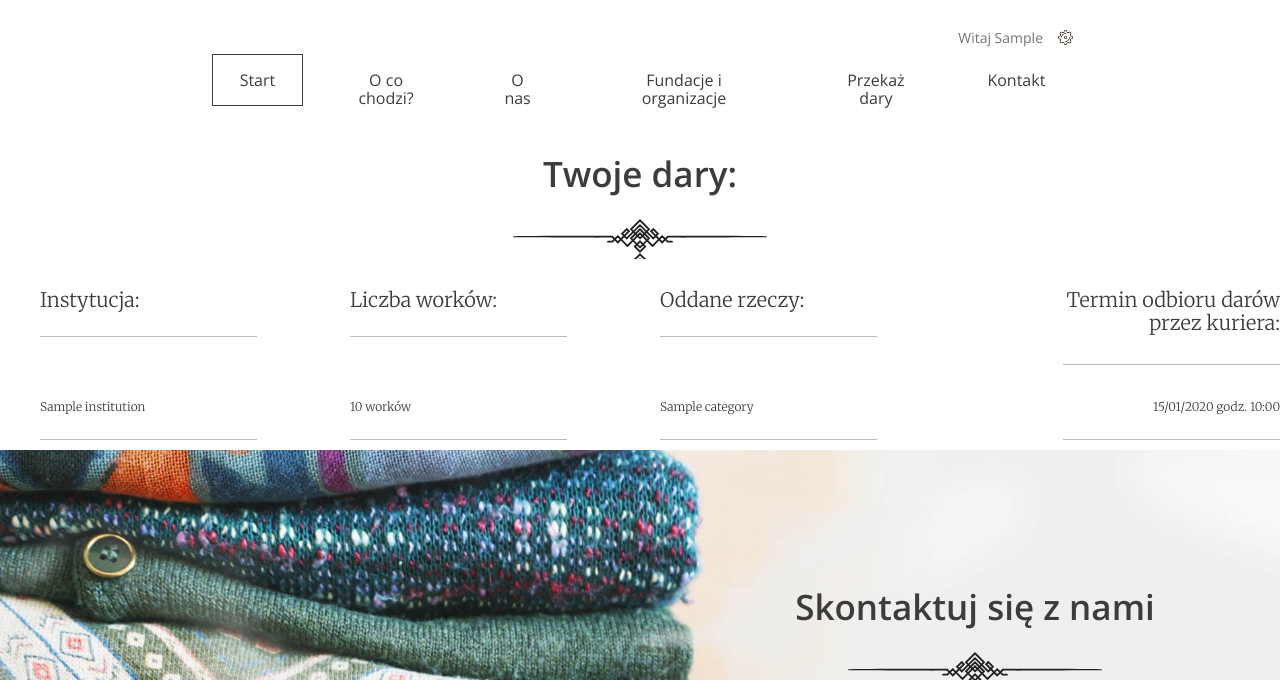
After one commit to Agata999/into-the-right-hands, a Django app: a page that uses donation/templates/base.html in a window 1280 px wide. The commit adds this page. Shown: the top 680 px of the page. Run offline with Django 3.2, Linux system fonts and the light colour scheme; a user stored in the database is signed in; tables that the repository leaves empty hold one stand-in row (values such as "Sample post").

Commit message:
Add user's donations view

```diff
--- a/donation/templates/base.html
+++ b/donation/templates/base.html
@@ -17,7 +17,7 @@
             Witaj {{ user.first_name }}
             <ul class="dropdown">
               <li><a href="{% url 'user' user.id %}">Profil</a></li>
-              <li><a href="#">Ustawienia</a></li>
+              <li><a href="{% url 'user_donations' user.id %}">Twoje dary</a></li>
                 {% if user.is_superuser %}
               <li><a href="/admin/">Panel administracyjny</a></li>
                 {% endif %}
--- a/donation/templates/user.html
+++ b/donation/templates/user.html
@@ -6,9 +6,9 @@
 
       <div class="about-us--text">
         <h2>Twoje dane:</h2>
-        <p>Imię: {{ user.first_name }}</p>
-        <p>Nazwisko: {{ user.last_name }}</p>
-        <p>e-mail: {{ user.email }}</p>
+        <p class="text">Imię: {{ user.first_name }}</p>
+        <p class="text">Nazwisko: {{ user.last_name }}</p>
+        <p class="text">e-mail: {{ user.email }}</p>
       </div>
     </section>
 {% endblock %}
--- /dev/null
+++ b/donation/templates/user_donations.html
@@ -0,0 +1,63 @@
+{% extends "base.html" %}
+{% load static %}
+{%  block content %}
+    </header>
+    <section>
+        <h2>Twoje dary:</h2>
+            <ul class="help--slides-items">
+                <li>
+                    <div class="col">
+                      <div class="title">Instytucja:</div>
+                    </div>
+
+                    <div class="col">
+                        <div class="title">Liczba worków:</div>
+                    </div>
+
+                    <div class="col">
+                        <div class="title">Oddane rzeczy:</div>
+                    </div>
+
+                    <div class="col">
+                        <div class="title">
+                        Termin odbioru darów
+                            </br>przez kuriera:
+                        </div>
+                    </div>
+                </li>
+            {% for donation in user.donations.all %}
+                <li>
+                    <div class="col">
+                      <div class="subtitle">{{ donation.institution.name }}</div>
+                    </div>
+
+                    <div class="col">
+                        <div class="subtitle">
+                            {{ donation.quantity }}
+                                {% if donation.quantity == 1 %}
+                                worek
+                                {% elif donation.quantity > 1 and donation.quantity < 5 %}
+                                worki
+                                {% else %}
+                                worków
+                                {% endif %}
+                        </div>
+                    </div>
+
+                    <div class="col">
+                        <div class="subtitle">
+                            {{ donation.categories.all|join:", " }}
+                        </div>
+                    </div>
+
+                    <div class="col">
+                        <div class="subtitle">
+                            {{ donation.pick_up_date|date:"d/m/Y" }}
+                            godz. {{ donation.pick_up_time|time:"H:i" }}
+                        </div>
+                    </div>
+                </li>
+            {% endfor %}
+            </ul>
+    </section>
+{% endblock %}
--- a/donation/urls.py
+++ b/donation/urls.py
@@ -1,5 +1,5 @@
 from django.urls import path, re_path
-from .views import LandingPage, AddDonation, Login, Register, Logout, UserDetails, ConfirmationView
+from .views import LandingPage, AddDonation, Login, Register, Logout, UserDetails, ConfirmationView, UserDonations
 
 urlpatterns = [
     path('', LandingPage.as_view(), name='landing_page'),
@@ -9,4 +9,5 @@ urlpatterns = [
     path('logout/', Logout.as_view(), name='logout'),
     re_path(r'^user/(?P<id>(\d)+)', UserDetails.as_view(), name='user'),
     path('confirmation/', ConfirmationView.as_view(), name='confirmation'),
+    re_path(r'^your_donations/(?P<id>(\d)+)', UserDonations.as_view(), name='user_donations'),
 ]
--- a/donation/views.py
+++ b/donation/views.py
@@ -107,5 +107,13 @@ class UserDetails(LoginRequiredMixin, View):
     login_url = '/login/'
 
     def get(self, request, id):
-        user = User.objects.get(id=id)
+        user = get_object_or_404(User, id=id)
         return render(request, 'user.html', {'user': user})
+
+
+class UserDonations(LoginRequiredMixin, View):
+    login_url = '/login/'
+
+    def get(self, request, id):
+        user = get_object_or_404(User, id=id)
+        return render(request, 'user_donations.html', {'user': user})
```
